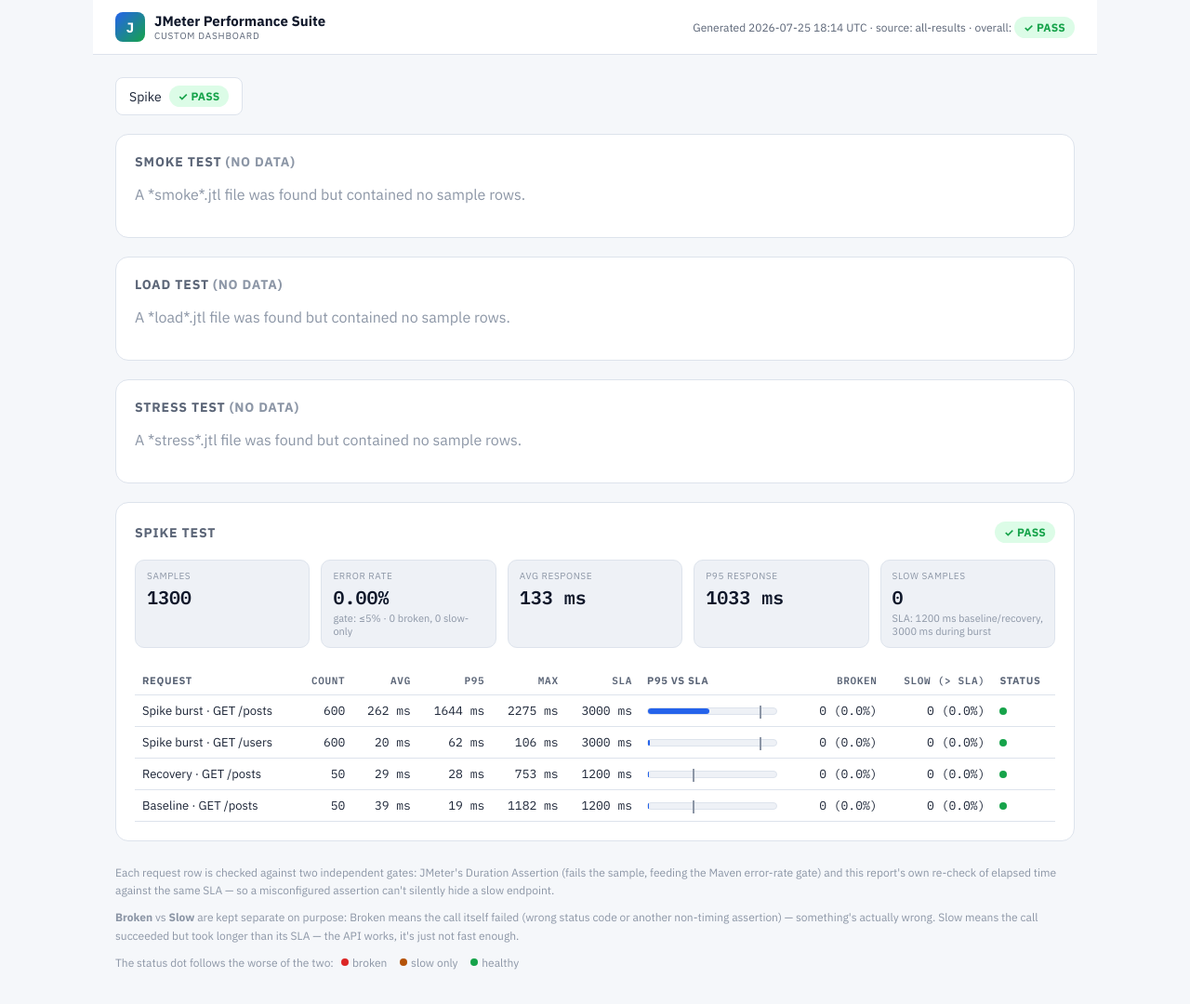
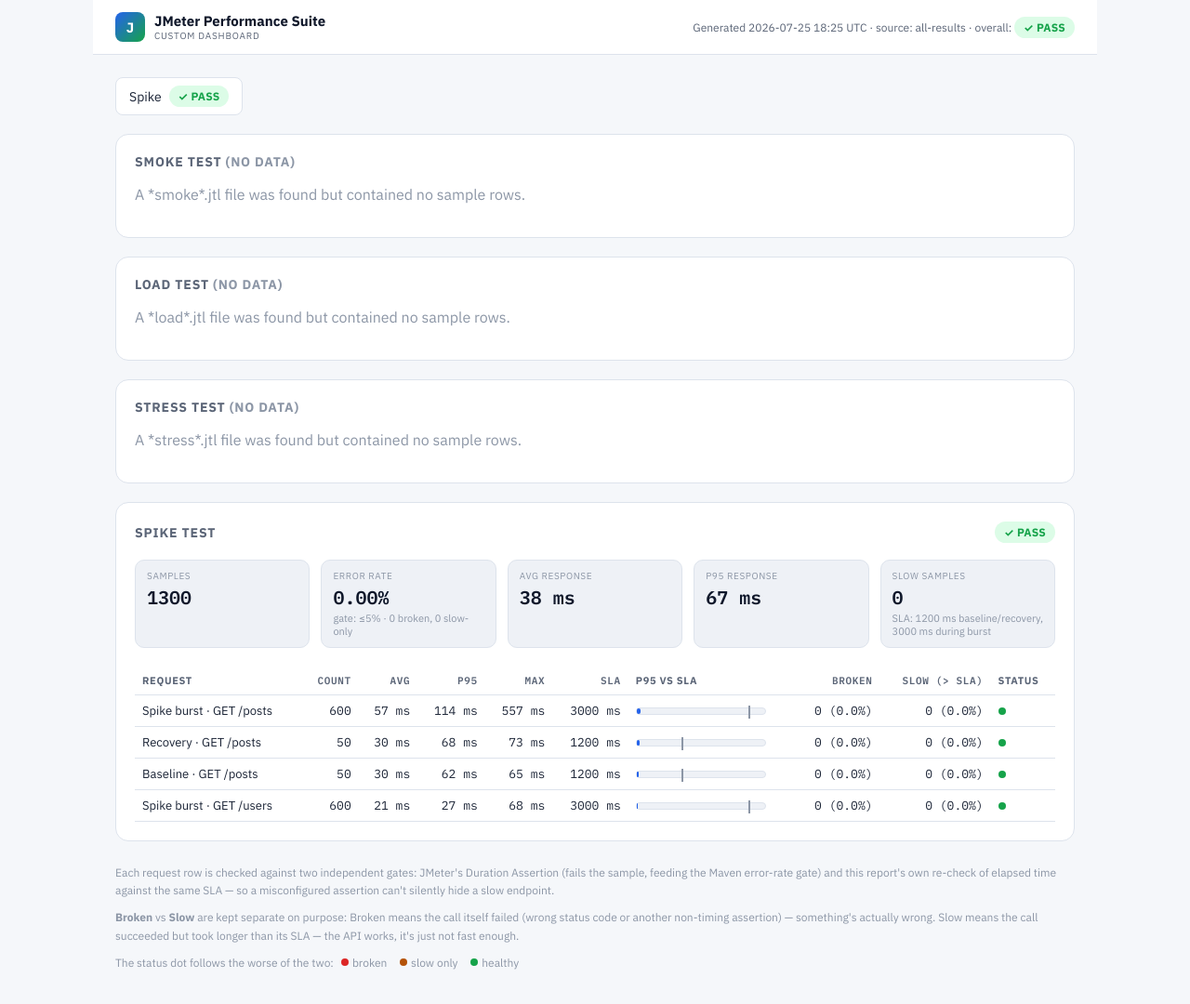
Before and after one commit to pyrpapa/jmeter-performance-suite, a plain HTML site: page index.html in a window 1280 px wide. Shown: the whole page at 93% size. Drawn offline with Linux system fonts and the light colour scheme.

Commit message:
deploy: 9a5d1f9641030b5d5c1b06e253c40b729d9a22a5

```diff
--- a/index.html
+++ b/index.html
@@ -110,7 +110,7 @@
       <div class="logo">J</div>
       <div class="brand-text"><div class="title">JMeter Performance Suite</div><div class="subtitle">Custom Dashboard</div></div>
     </div>
-    <div class="meta">Generated 2026-07-25 18:14 UTC &middot; source: all-results &middot; overall: <span class="badge badge-good">&#10003; PASS</span></div>
+    <div class="meta">Generated 2026-07-25 18:25 UTC &middot; source: all-results &middot; overall: <span class="badge badge-good">&#10003; PASS</span></div>
   </header>
   <div class="content">
   <div class="summary-strip">
@@ -137,11 +137,11 @@
         </div>
         <div class="stat-tile">
           <div class="stat-label">Avg response</div>
-          <div class="stat-value">133 ms</div>
+          <div class="stat-value">38 ms</div>
         </div>
         <div class="stat-tile">
           <div class="stat-label">p95 response</div>
-          <div class="stat-value">1033 ms</div>
+          <div class="stat-value">67 ms</div>
         </div>
         <div class="stat-tile">
           <div class="stat-label">Slow samples</div>
@@ -165,10 +165,10 @@
           </tr>
         </thead>
         <tbody>
-          <tr><td>Spike burst · GET /posts</td><td class="num">600</td><td class="num">262 ms</td><td class="num">1644 ms</td><td class="num">2275 ms</td><td class="num">3000 ms</td><td><div class="bar-track"><div class="bar-fill" style="width:47.7%;background:var(--purple);"></div><div class="bar-threshold" style="left:87.0%;" title="SLA threshold: 3000 ms"></div></div></td><td class="num" title="Wrong status code or other non-timing assertion failure">0 (0.0%)</td><td class="num" title="Call completed but took longer than the SLA, regardless of pass/fail">0 (0.0%)</td><td><span class="dot dot-good"></span></td></tr>
-<tr><td>Spike burst · GET /users</td><td class="num">600</td><td class="num">20 ms</td><td class="num">62 ms</td><td class="num">106 ms</td><td class="num">3000 ms</td><td><div class="bar-track"><div class="bar-fill" style="width:1.8%;background:var(--purple);"></div><div class="bar-threshold" style="left:87.0%;" title="SLA threshold: 3000 ms"></div></div></td><td class="num" title="Wrong status code or other non-timing assertion failure">0 (0.0%)</td><td class="num" title="Call completed but took longer than the SLA, regardless of pass/fail">0 (0.0%)</td><td><span class="dot dot-good"></span></td></tr>
-<tr><td>Recovery · GET /posts</td><td class="num">50</td><td class="num">29 ms</td><td class="num">28 ms</td><td class="num">753 ms</td><td class="num">1200 ms</td><td><div class="bar-track"><div class="bar-fill" style="width:0.8%;background:var(--purple);"></div><div class="bar-threshold" style="left:34.8%;" title="SLA threshold: 1200 ms"></div></div></td><td class="num" title="Wrong status code or other non-timing assertion failure">0 (0.0%)</td><td class="num" title="Call completed but took longer than the SLA, regardless of pass/fail">0 (0.0%)</td><td><span class="dot dot-good"></span></td></tr>
-<tr><td>Baseline · GET /posts</td><td class="num">50</td><td class="num">39 ms</td><td class="num">19 ms</td><td class="num">1182 ms</td><td class="num">1200 ms</td><td><div class="bar-track"><div class="bar-fill" style="width:0.6%;background:var(--purple);"></div><div class="bar-threshold" style="left:34.8%;" title="SLA threshold: 1200 ms"></div></div></td><td class="num" title="Wrong status code or other non-timing assertion failure">0 (0.0%)</td><td class="num" title="Call completed but took longer than the SLA, regardless of pass/fail">0 (0.0%)</td><td><span class="dot dot-good"></span></td></tr>
+          <tr><td>Spike burst · GET /posts</td><td class="num">600</td><td class="num">57 ms</td><td class="num">114 ms</td><td class="num">557 ms</td><td class="num">3000 ms</td><td><div class="bar-track"><div class="bar-fill" style="width:3.3%;background:var(--purple);"></div><div class="bar-threshold" style="left:87.0%;" title="SLA threshold: 3000 ms"></div></div></td><td class="num" title="Wrong status code or other non-timing assertion failure">0 (0.0%)</td><td class="num" title="Call completed but took longer than the SLA, regardless of pass/fail">0 (0.0%)</td><td><span class="dot dot-good"></span></td></tr>
+<tr><td>Recovery · GET /posts</td><td class="num">50</td><td class="num">30 ms</td><td class="num">68 ms</td><td class="num">73 ms</td><td class="num">1200 ms</td><td><div class="bar-track"><div class="bar-fill" style="width:2.0%;background:var(--purple);"></div><div class="bar-threshold" style="left:34.8%;" title="SLA threshold: 1200 ms"></div></div></td><td class="num" title="Wrong status code or other non-timing assertion failure">0 (0.0%)</td><td class="num" title="Call completed but took longer than the SLA, regardless of pass/fail">0 (0.0%)</td><td><span class="dot dot-good"></span></td></tr>
+<tr><td>Baseline · GET /posts</td><td class="num">50</td><td class="num">30 ms</td><td class="num">62 ms</td><td class="num">65 ms</td><td class="num">1200 ms</td><td><div class="bar-track"><div class="bar-fill" style="width:1.8%;background:var(--purple);"></div><div class="bar-threshold" style="left:34.8%;" title="SLA threshold: 1200 ms"></div></div></td><td class="num" title="Wrong status code or other non-timing assertion failure">0 (0.0%)</td><td class="num" title="Call completed but took longer than the SLA, regardless of pass/fail">0 (0.0%)</td><td><span class="dot dot-good"></span></td></tr>
+<tr><td>Spike burst · GET /users</td><td class="num">600</td><td class="num">21 ms</td><td class="num">27 ms</td><td class="num">68 ms</td><td class="num">3000 ms</td><td><div class="bar-track"><div class="bar-fill" style="width:0.8%;background:var(--purple);"></div><div class="bar-threshold" style="left:87.0%;" title="SLA threshold: 3000 ms"></div></div></td><td class="num" title="Wrong status code or other non-timing assertion failure">0 (0.0%)</td><td class="num" title="Call completed but took longer than the SLA, regardless of pass/fail">0 (0.0%)</td><td><span class="dot dot-good"></span></td></tr>
         </tbody>
       </table>
     </section>
```
